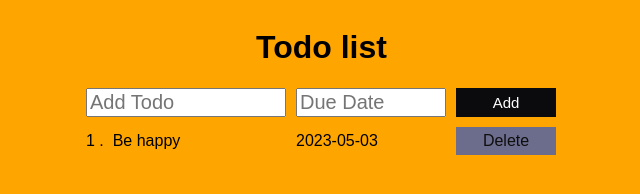
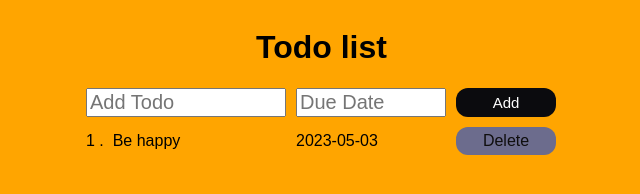
Before and after one commit to Vinayak-Sannaik/todo, a plain HTML site: page index.html in a window 1280 px wide. Shown: the full height of the page, 327-967 px from the left. Drawn offline with Linux system fonts and the light colour scheme.

Commit message:
Update style.css

```diff
--- a/style.css
+++ b/style.css
@@ -32,6 +32,7 @@ body{
 
 .js-add-button{
   background-color: rgb(11, 11, 14);
+  border-radius: 12px;
   color: white;
   cursor: pointer;
   border: none;
@@ -41,6 +42,7 @@ body{
 
 .delete-buttons{
   background-color: rgb(108, 108, 141);
+  border-radius: 12px;
   color: rgb(15, 14, 14);
   cursor: pointer;
   border: none;
```
